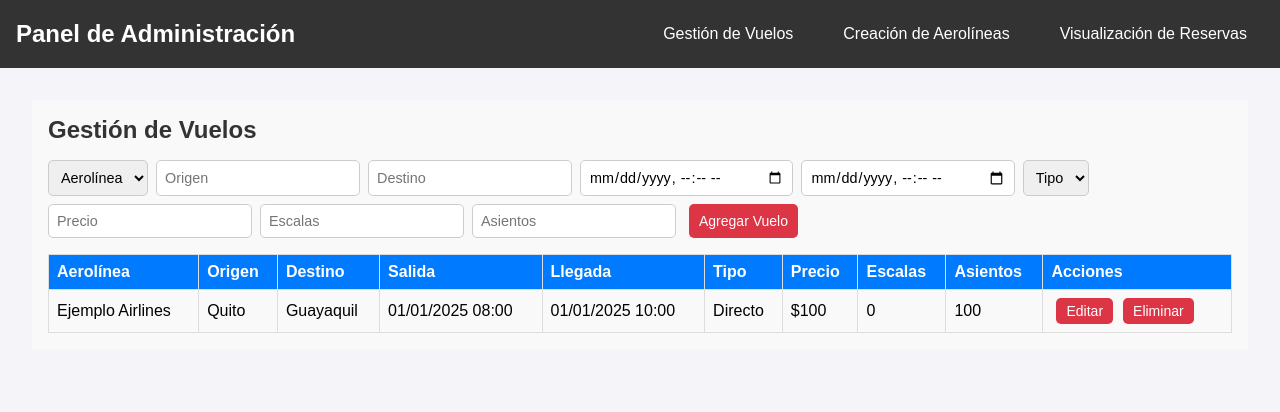
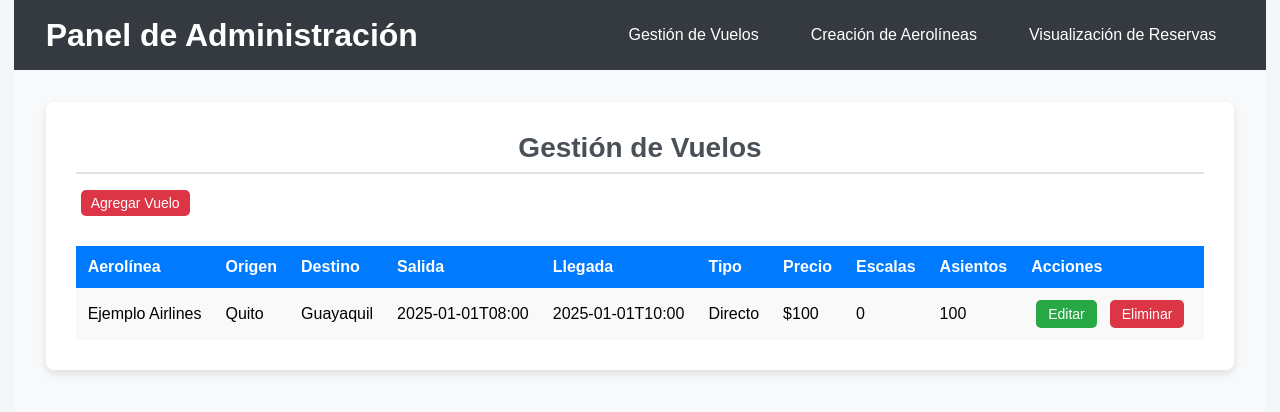
Before and after one commit to JaviFiallos/alquiler_vuelos_front, a React (Vite) app: page /admin/flights in a window 1280 px wide. Shown: the top 412 px of the page. Built offline with nearby package versions, Linux system fonts and the light colour scheme.

Commit message:
se agregaron modals al apartado del admin

```diff
--- a/package.json
+++ b/package.json
@@ -21,6 +21,7 @@
     "react": "^18.3.1",
     "react-dom": "^18.3.1",
     "react-jwt": "^1.2.2",
+    "react-modal": "^3.16.3",
     "react-router-dom": "^7.1.1",
     "styled-components": "^6.1.13"
   },
@@ -28,6 +29,7 @@
     "@eslint/js": "^9.17.0",
     "@types/react": "^18.3.18",
     "@types/react-dom": "^18.3.5",
+    "@types/react-modal": "^3.16.3",
     "@vitejs/plugin-react": "^4.3.4",
     "eslint": "^9.17.0",
     "eslint-plugin-react-hooks": "^5.0.0",
--- a/src/admin/AdminDashboard.css
+++ b/src/admin/AdminDashboard.css
@@ -1,25 +1,24 @@
 .admin-dashboard {
-    font-family: Arial, sans-serif;
+    font-family: 'Segoe UI', Tahoma, Geneva, Verdana, sans-serif;
     display: flex;
     flex-direction: column;
-    height: 100vh;
-    background-color: #f4f4f9;
+    min-height: 100vh;
+    background-color: #f8f9fa;
 }
 
 .admin-header {
-    background-color: #333;
+    background-color: #343a40;
     color: #fff;
-    padding: 1rem;
+    padding: 1rem 2rem;
     display: flex;
     justify-content: space-between;
     align-items: center;
     width: 100%;
-    text-align: center;
 }
 
 .admin-header h1 {
     margin: 0;
-    font-size: 1.5rem;
+    font-size: 2rem;
 }
 
 .admin-nav {
@@ -31,23 +30,27 @@
     color: #fff;
     text-decoration: none;
     padding: 0.5rem 1rem;
-    border: 1px solid transparent;
-    border-radius: 5px;
-    transition: all 0.3s ease;
+    border: 2px solid transparent;
+    border-radius: 25px;
+    transition: background-color 0.3s ease, border-color 0.3s ease;
 }
 
-.nav-link:hover {
-    background-color: #575757;
-    border-color: #fff;
+.nav-link:hover, .nav-link.active {
+    background-color: #495057;
+    border-color: #495057;
 }
 
 .admin-content {
     padding: 2rem;
     flex: 1;
     overflow-y: auto;
+    width: 100%;
 }
 
 .admin-content h2 {
-    color: #333;
+    color: #495057;
     margin-bottom: 1rem;
+    font-size: 1.75rem;
+    border-bottom: 2px solid #dee2e6;
+    padding-bottom: 0.5rem;
 }
--- a/src/admin/AirlinesCreation.css
+++ b/src/admin/AirlinesCreation.css
@@ -1,53 +1,115 @@
+/* AirlinesCreation.css */
+
+* {
+    margin: 0;
+    padding: 0;
+    box-sizing: border-box;
+    font-family: 'Arial', sans-serif;
+  }
+
+  body {
+    background-color: #f4f7fa;
+    display: flex;
+    height: 100vh;
+    width: 100%
+  }
+
   .airlines-creation {
-    font-family: Arial, sans-serif;
-    padding: 1rem;
-    background-color: #f9f9f9;
+    width: 100%;
+    max-width: 1200px;
+    padding: 30px;
+    background-color: #fff;
+    border-radius: 8px;
+    box-shadow: 0 4px 8px rgba(0, 0, 0, 0.1);
   }
 
   .title {
-    font-size: 1.5rem;
-    margin-bottom: 1rem;
+    text-align: center;
+    font-size: 2rem;
     color: #333;
-}
-
-.airline-form {
-    display: flex;
-    gap: 0.5rem;
-    margin-bottom: 1rem;
-}
-
-.input-field {
-    padding: 0.5rem;
-    border: 1px solid #ccc;
-    border-radius: 5px;
-    font-size: 0.9rem;
+    margin-bottom: 20px;
   }
 
   .btn {
-    padding: 0.5rem 1rem;
     background-color: #007bff;
     color: #fff;
+    padding: 10px 20px;
     border: none;
     border-radius: 5px;
     cursor: pointer;
-    font-size: 0.9rem;
-    transition: background-color 0.3s ease;
+    transition: background-color 0.3s;
   }
 
   .btn:hover {
     background-color: #0056b3;
   }
 
+  .btn-close {
+    background-color: #dc3545;
+    color: #fff;
+    padding: 8px;
+    border: none;
+    border-radius: 50%;
+    cursor: pointer;
+    position: absolute;
+    top: 10px;
+    right: 10px;
+  }
+
+  .btn-close:hover {
+    background-color: #c82333;
+  }
+
+  .modal-overlay {
+    position: fixed;
+    top: 0;
+    left: 0;
+    width: 100vw;
+    height: 100vh;
+    background: rgba(0, 0, 0, 0.3);
+    display: flex;
+    justify-content: center;
+    align-items: center;
+  }
+
+  .modal-content {
+    background-color: #fff;
+    padding: 30px;
+    border-radius: 8px;
+    box-shadow: 0 4px 8px rgba(0, 0, 0, 0.1);
+    position: relative;
+    width: 500px;
+  }
+
+  .airline-form {
+    display: flex;
+    flex-direction: column;
+    gap: 15px;
+  }
+
+  .input-field {
+    padding: 12px;
+    border: 1px solid #ccc;
+    border-radius: 5px;
+    font-size: 1rem;
+    width: 100%;
+    box-sizing: border-box;
+  }
+
+  .input-field:focus {
+    border-color: #007bff;
+    outline: none;
+  }
+
   .airlines-table {
     width: 100%;
+    margin-top: 30px;
     border-collapse: collapse;
-    margin-top: 1rem;
+    font-size: 1rem;
   }
 
-.airlines-table th,
-.airlines-table td {
-    border: 1px solid #ddd;
-    padding: 0.5rem;
+  .airlines-table th, .airlines-table td {
+    padding: 12px;
     text-align: left;
   }
 
@@ -56,23 +118,36 @@
     color: #fff;
   }
 
-.airlines-table tr:nth-child(even) {
-    background-color: #f2f2f2;
+  .airlines-table td {
+    background-color: #f9f9f9;
   }
 
-.btn-edit {
-    background-color: #28a745;
-    margin-right: 0.5rem;
+  .airlines-table tr:nth-child(even) td {
+    background-color: #f1f1f1;
   }
 
-.btn-edit:hover {
+  .airlines-table button {
+    padding: 6px 12px;
+    margin-right: 8px;
+    border-radius: 5px;
+    cursor: pointer;
+    transition: background-color 0.3s;
+  }
+
+  .airlines-table .btn-edit {
+    background-color: #28a745;
+    color: #fff;
+  }
+
+  .airlines-table .btn-edit:hover {
     background-color: #218838;
   }
 
-.btn-delete {
+  .airlines-table .btn-delete {
     background-color: #dc3545;
+    color: #fff;
   }
 
-.btn-delete:hover {
+  .airlines-table .btn-delete:hover {
     background-color: #c82333;
   }
--- a/src/admin/AirlinesCreation.tsx
+++ b/src/admin/AirlinesCreation.tsx
@@ -1,80 +1,95 @@
-import React from "react";
+import React, { useState } from "react";
 import "./AirlinesCreation.css";
 
 const AirlinesCreation: React.FC = () => {
-  return (
-    <div className="airlines-creation">
-      {/* Título principal */}
-      <h2 className="title">Gestión de Aerolíneas</h2>
+  const [modalOpen, setModalOpen] = useState(false);
+  const [isEditing, setIsEditing] = useState(false);
+  const [currentAirline, setCurrentAirline] = useState<any | null>(null);
+  const [airlines, setAirlines] = useState<any[]>([
+    { id: 1, name: "Aeromexico", code: "AM001" },
+    { id: 2, name: "LATAM Airlines", code: "LA456" },
+  ]);
+  const [formData, setFormData] = useState({ name: "", code: "" });
 
-      {/* Formulario para crear aerolíneas */}
-      <form className="airline-form">
-        <input
-          type="text"
-          placeholder="Nombre de la Aerolínea"
-          className="input-field"
-        />
-        <input
-          type="text"
-          placeholder="Código de la Aerolínea"
-          className="input-field"
-        />
-        <button type="submit" className="btn">Agregar Aerolínea</button>
-      </form>
+  const openModal = (airline?: any) => {
+    if (airline) {
+      // Si se pasa una aerolínea, significa que es modo edición
+      setIsEditing(true);
+      setFormData({ name: airline.name, code: airline.code });
+      setCurrentAirline(airline); // Guardamos la aerolínea seleccionada para edición
+    } else {
+      // Si no se pasa una aerolínea, es el modo agregar (campos en blanco)
+      setIsEditing(false);
+      setFormData({ name: "", code: "" });
+    }
+    setModalOpen(true);
+  };
 
-      {/* Tabla para listar aerolíneas */}
-      <table className="airlines-table">
-        <thead>
-          <tr>
-            <th>Nombre</th>
-            <th>Código</th>
-            <th>Acciones</th>
-          </tr>
-        </thead>
-        <tbody>
-          <tr>
-            <td>Ejemplo Airlines</td>
-            <td>EA123</td>
-            <td>
-              <button className="btn btn-edit">Editar</button>
-              <button className="btn btn-delete">Eliminar</button>
-            </td>
-          </tr>
-        </tbody>
-      </table>
-    </div>
-  );
-};
+  const closeModal = () => {
+    setModalOpen(false);
+    setIsEditing(false);
+    setFormData({ name: "", code: "" }); // Limpiar campos al cerrar
+  };
 
-export default AirlinesCreation;
+  const handleSubmit = (e: React.FormEvent) => {
+    e.preventDefault();
+    if (isEditing && currentAirline) {
+      // Si estamos editando, actualizamos la aerolínea
+      setAirlines(airlines.map((airline) =>
+        airline.id === currentAirline.id ? { ...airline, ...formData } : airline
+      ));
+    } else {
+      // Si estamos agregando, agregamos una nueva aerolínea
+      const newAirline = { id: airlines.length + 1, ...formData };
+      setAirlines([...airlines, newAirline]);
+    }
+    closeModal();
+  };
 
-
-
-/*EJEMPLO DE COMO INTEGRAR CON EL BACKEND
-
-import React, { useEffect, useState } from "react";
-import "./AirlinesCreation.css";
-import axios from "axios";
-
-const AirlinesCreation: React.FC = () => {
-  const [airlines, setAirlines] = useState([]);
-
-  useEffect(() => {
-    // Llamada al backend para cargar aerolíneas
-    axios.get("/api/airlines").then((response) => {
-      setAirlines(response.data);
-    });
-  }, []);
+  const handleChange = (e: React.ChangeEvent<HTMLInputElement>) => {
+    const { name, value } = e.target;
+    setFormData((prevData) => ({
+      ...prevData,
+      [name]: value,
+    }));
+  };
 
   return (
     <div className="airlines-creation">
       <h2 className="title">Gestión de Aerolíneas</h2>
-      <form className="airline-form">
-        <input type="text" placeholder="Nombre de la Aerolínea" className="input-field" />
-        <input type="text" placeholder="Código de la Aerolínea" className="input-field" />
-        <button type="submit" className="btn">Agregar Aerolínea</button>
-      </form>
 
+      {/* Botón para abrir el modal de agregar aerolínea */}
+      <button className="btn" onClick={() => openModal()}>Agregar Aerolínea</button>
+
+      {/* Modal de creación o edición de aerolínea */}
+      {modalOpen && (
+        <div className="modal-overlay">
+          <div className="modal-content">
+            <button className="btn-close" onClick={closeModal}>X</button>
+            <form className="airline-form" onSubmit={handleSubmit}>
+              <input
+                type="text"
+                name="name"
+                placeholder="Nombre de la Aerolínea"
+                className="input-field"
+                value={formData.name}
+                onChange={handleChange}
+              />
+              <input
+                type="text"
+                name="code"
+                placeholder="Código de la Aerolínea"
+                className="input-field"
+                value={formData.code}
+                onChange={handleChange}
+              />
+              <button type="submit" className="btn">{isEditing ? "Actualizar" : "Agregar"} Aerolínea</button>
+            </form>
+          </div>
+        </div>
+      )}
+
+      {/* Tabla para listar aerolíneas */}
       <table className="airlines-table">
         <thead>
           <tr>
@@ -89,7 +104,7 @@ const AirlinesCreation: React.FC = () => {
               <td>{airline.name}</td>
               <td>{airline.code}</td>
               <td>
-                <button className="btn btn-edit">Editar</button>
+                <button className="btn btn-edit" onClick={() => openModal(airline)}>Editar</button>
                 <button className="btn btn-delete">Eliminar</button>
               </td>
             </tr>
@@ -101,5 +116,3 @@ const AirlinesCreation: React.FC = () => {
 };
 
 export default AirlinesCreation;
-
-*/
--- a/src/admin/FlightsManagement.css
+++ b/src/admin/FlightsManagement.css
@@ -1,54 +1,115 @@
+/* FlightsManagement.css */
+
+* {
+    margin: 0;
+    padding: 0;
+    box-sizing: border-box;
+    font-family: 'Arial', sans-serif;
+  }
+
+  body {
+    background-color: #f4f7fa;
+    display: flex;
+    height: 100vh;
+    width: 100%
+  }
+
   .flights-management {
-    font-family: Arial, sans-serif;
-    padding: 1rem;
-    background-color: #f9f9f9;
+    width: 100%;
+    max-width: 1200px;
+    padding: 30px;
+    background-color: #fff;
+    border-radius: 8px;
+    box-shadow: 0 4px 8px rgba(0, 0, 0, 0.1);
   }
 
   .title {
-    font-size: 1.5rem;
-    margin-bottom: 1rem;
+    text-align: center;
+    font-size: 2rem;
     color: #333;
-}
-
-.flight-form {
-    display: flex;
-    flex-wrap: wrap;
-    gap: 0.5rem;
-    margin-bottom: 1rem;
-}
-
-.input-field {
-    padding: 0.5rem;
-    border: 1px solid #ccc;
-    border-radius: 5px;
-    font-size: 0.9rem;
+    margin-bottom: 20px;
   }
 
   .btn {
-    padding: 0.5rem 1rem;
     background-color: #007bff;
     color: #fff;
+    padding: 10px 20px;
     border: none;
     border-radius: 5px;
     cursor: pointer;
-    font-size: 0.9rem;
-    transition: background-color 0.3s ease;
+    transition: background-color 0.3s;
   }
 
   .btn:hover {
     background-color: #0056b3;
   }
 
+  .btn-close {
+    background-color: #dc3545;
+    color: #fff;
+    padding: 8px;
+    border: none;
+    border-radius: 50%;
+    cursor: pointer;
+    position: absolute;
+    top: 10px;
+    right: 10px;
+  }
+
+  .btn-close:hover {
+    background-color: #c82333;
+  }
+
+  .modal-overlay {
+    position: fixed;
+    top: 0;
+    left: 0;
+    width: 100vw;
+    height: 100vh;
+    background: rgba(0, 0, 0, 0.3);
+    display: flex;
+    justify-content: center;
+    align-items: center;
+  }
+
+  .modal-content {
+    background-color: #fff;
+    padding: 30px;
+    border-radius: 8px;
+    box-shadow: 0 4px 8px rgba(0, 0, 0, 0.1);
+    position: relative;
+    width: 500px;
+  }
+
+  .flight-form {
+    display: flex;
+    flex-direction: column;
+    gap: 15px;
+  }
+
+  .input-field {
+    padding: 12px;
+    border: 1px solid #ccc;
+    border-radius: 5px;
+    font-size: 1rem;
+    width: 100%;
+    box-sizing: border-box;
+  }
+
+  .input-field:focus {
+    border-color: #007bff;
+    outline: none;
+  }
+
   .flights-table {
     width: 100%;
+    margin-top: 30px;
     border-collapse: collapse;
-    margin-top: 1rem;
+    font-size: 1rem;
   }
 
-.flights-table th,
-.flights-table td {
-    border: 1px solid #ddd;
-    padding: 0.5rem;
+  .flights-table th, .flights-table td {
+    padding: 12px;
     text-align: left;
   }
 
@@ -57,23 +118,50 @@
     color: #fff;
   }
 
-.flights-table tr:nth-child(even) {
-    background-color: #f2f2f2;
+  .flights-table td {
+    background-color: #f9f9f9;
   }
 
-.btn-edit {
-    background-color: #28a745;
-    margin-right: 0.5rem;
+  .flights-table tr:nth-child(even) td {
+    background-color: #f1f1f1;
   }
 
-.btn-edit:hover {
+  .flights-table button {
+    padding: 6px 12px;
+    margin-right: 8px;
+    border-radius: 5px;
+    cursor: pointer;
+    transition: background-color 0.3s;
+  }
+
+  .flights-table .btn-edit {
+    background-color: #28a745;
+    color: #fff;
+  }
+
+  .flights-table .btn-edit:hover {
     background-color: #218838;
   }
 
-.btn-delete {
+  .flights-table .btn-delete {
     background-color: #dc3545;
+    color: #fff;
   }
 
-.btn-delete:hover {
+  .flights-table .btn-delete:hover {
     background-color: #c82333;
   }
+
+  @media (max-width: 768px) {
+    .flights-management {
+      padding: 20px;
+    }
+
+    .modal-content {
+      width: 90%;
+    }
+
+    .flights-table th, .flights-table td {
+      padding: 8px;
+    }
+  }
--- a/src/admin/FlightsManagement.tsx
+++ b/src/admin/FlightsManagement.tsx
@@ -1,26 +1,178 @@
-import React from "react";
+import React, { useState } from "react";
 import "./FlightsManagement.css";
 
+interface Flight {
+  airline: string;
+  origin: string;
+  destination: string;
+  departure: string;
+  arrival: string;
+  type: string;
+  price: number;
+  stops: number;
+  seats: number;
+}
+
 const FlightsManagement: React.FC = () => {
+  const [modalOpen, setModalOpen] = useState(false);
+  const [isEditing, setIsEditing] = useState(false);
+  const [currentFlight, setCurrentFlight] = useState<Flight | null>(null);
+
+  const flights: Flight[] = [
+    {
+      airline: "Ejemplo Airlines",
+      origin: "Quito",
+      destination: "Guayaquil",
+      departure: "2025-01-01T08:00",
+      arrival: "2025-01-01T10:00",
+      type: "Directo",
+      price: 100,
+      stops: 0,
+      seats: 100,
+    },
+    // Agrega más vuelos aquí si es necesario
+  ];
+
+  // Función para abrir el modal en modo edición o agregar
+  const openModal = (flight: Flight | null = null) => {
+    if (flight) {
+      setCurrentFlight(flight);
+      setIsEditing(true);
+    } else {
+      setCurrentFlight({
+        airline: "",
+        origin: "",
+        destination: "",
+        departure: "",
+        arrival: "",
+        type: "",
+        price: 0,
+        stops: 0,
+        seats: 0,
+      });
+      setIsEditing(false);
+    }
+    setModalOpen(true);
+  };
+
+  const closeModal = () => {
+    setIsEditing(false);
+    setCurrentFlight(null);
+    setModalOpen(false);
+  };
+
+  const handleFormSubmit = (e: React.FormEvent) => {
+    e.preventDefault();
+    // Lógica para guardar el vuelo (ya sea editado o nuevo)
+    console.log("Vuelo guardado:", currentFlight);
+    closeModal();
+  };
+
+  const handleChange = (e: React.ChangeEvent<HTMLInputElement | HTMLSelectElement>) => {
+    if (currentFlight) {
+      const { name, value } = e.target;
+      setCurrentFlight({
+        ...currentFlight,
+        [name]: value,
+      });
+    }
+  };
+
   return (
     <div className="flights-management">
       <h2 className="title">Gestión de Vuelos</h2>
-      <form className="flight-form">
-        <select className="input-field">
+
+      <button className="btn" onClick={() => openModal()}>
+        Agregar Vuelo
+      </button>
+
+      {modalOpen && (
+        <div className="modal-overlay">
+          <div className="modal-content">
+            <button className="btn-close" onClick={closeModal}>
+              X
+            </button>
+            <form className="flight-form" onSubmit={handleFormSubmit}>
+              <select
+                className="input-field"
+                value={currentFlight?.airline || ""}
+                name="airline"
+                onChange={handleChange}
+              >
                 <option>Aerolínea</option>
+                {/* Agrega opciones de aerolíneas */}
               </select>
-        <input type="text" placeholder="Origen" className="input-field" />
-        <input type="text" placeholder="Destino" className="input-field" />
-        <input type="datetime-local" className="input-field" />
-        <input type="datetime-local" className="input-field" />
-        <select className="input-field">
+              <input
+                type="text"
+                placeholder="Origen"
+                className="input-field"
+                value={currentFlight?.origin || ""}
+                name="origin"
+                onChange={handleChange}
+              />
+              <input
+                type="text"
+                placeholder="Destino"
+                className="input-field"
+                value={currentFlight?.destination || ""}
+                name="destination"
+                onChange={handleChange}
+              />
+              <input
+                type="datetime-local"
+                className="input-field"
+                value={currentFlight?.departure || ""}
+                name="departure"
+                onChange={handleChange}
+              />
+              <input
+                type="datetime-local"
+                className="input-field"
+                value={currentFlight?.arrival || ""}
+                name="arrival"
+                onChange={handleChange}
+              />
+              <select
+                className="input-field"
+                value={currentFlight?.type || ""}
+                name="type"
+                onChange={handleChange}
+              >
                 <option>Tipo</option>
+                <option value="Directo">Directo</option>
+                <option value="Escalas">Con Escalas</option>
               </select>
-        <input type="number" placeholder="Precio" className="input-field" />
-        <input type="number" placeholder="Escalas" className="input-field" />
-        <input type="number" placeholder="Asientos" className="input-field" />
-        <button type="submit" className="btn">Agregar Vuelo</button>
+              <input
+                type="number"
+                placeholder="Precio"
+                className="input-field"
+                value={currentFlight?.price || ""}
+                name="price"
+                onChange={handleChange}
+              />
+              <input
+                type="number"
+                placeholder="Escalas"
+                className="input-field"
+                value={currentFlight?.stops || ""}
+                name="stops"
+                onChange={handleChange}
+              />
+              <input
+                type="number"
+                placeholder="Asientos"
+                className="input-field"
+                value={currentFlight?.seats || ""}
+                name="seats"
+                onChange={handleChange}
+              />
+              <button type="submit" className="btn">
+                {isEditing ? "Actualizar Vuelo" : "Agregar Vuelo"}
+              </button>
             </form>
+          </div>
+        </div>
+      )}
 
       <table className="flights-table">
         <thead>
@@ -38,21 +190,25 @@ const FlightsManagement: React.FC = () => {
           </tr>
         </thead>
         <tbody>
-          <tr>
-            <td>Ejemplo Airlines</td>
-            <td>Quito</td>
-            <td>Guayaquil</td>
-            <td>01/01/2025 08:00</td>
-            <td>01/01/2025 10:00</td>
-            <td>Directo</td>
-            <td>$100</td>
-            <td>0</td>
-            <td>100</td>
+          {flights.map((flight, index) => (
+            <tr key={index}>
+              <td>{flight.airline}</td>
+              <td>{flight.origin}</td>
+              <td>{flight.destination}</td>
+              <td>{flight.departure}</td>
+              <td>{flight.arrival}</td>
+              <td>{flight.type}</td>
+              <td>${flight.price}</td>
+              <td>{flight.stops}</td>
+              <td>{flight.seats}</td>
               <td>
-              <button className="btn btn-edit">Editar</button>
+                <button className="btn btn-edit" onClick={() => openModal(flight)}>
+                  Editar
+                </button>
                 <button className="btn btn-delete">Eliminar</button>
               </td>
             </tr>
+          ))}
         </tbody>
       </table>
     </div>
```
Also changed, not shown: 1 other file (tests, documents, lock files or other folders). Lines whose indentation alone changed are shown as unchanged.
